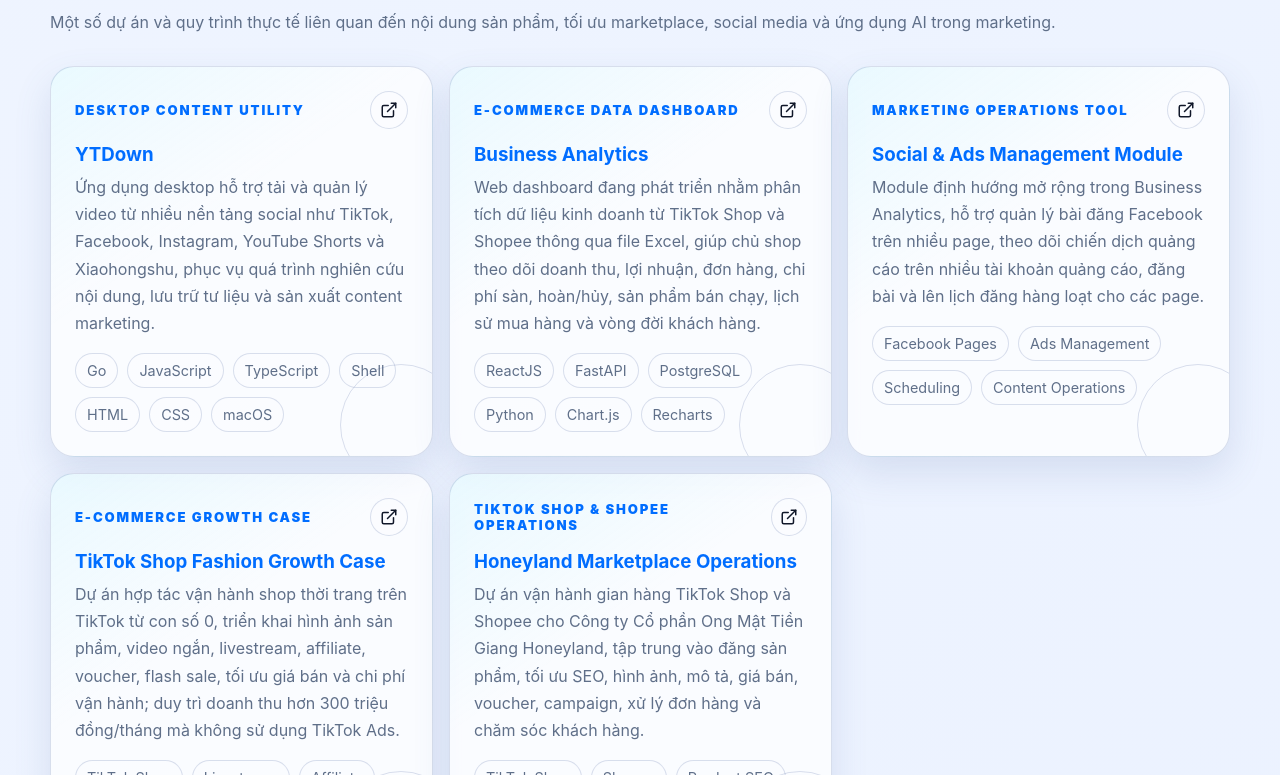
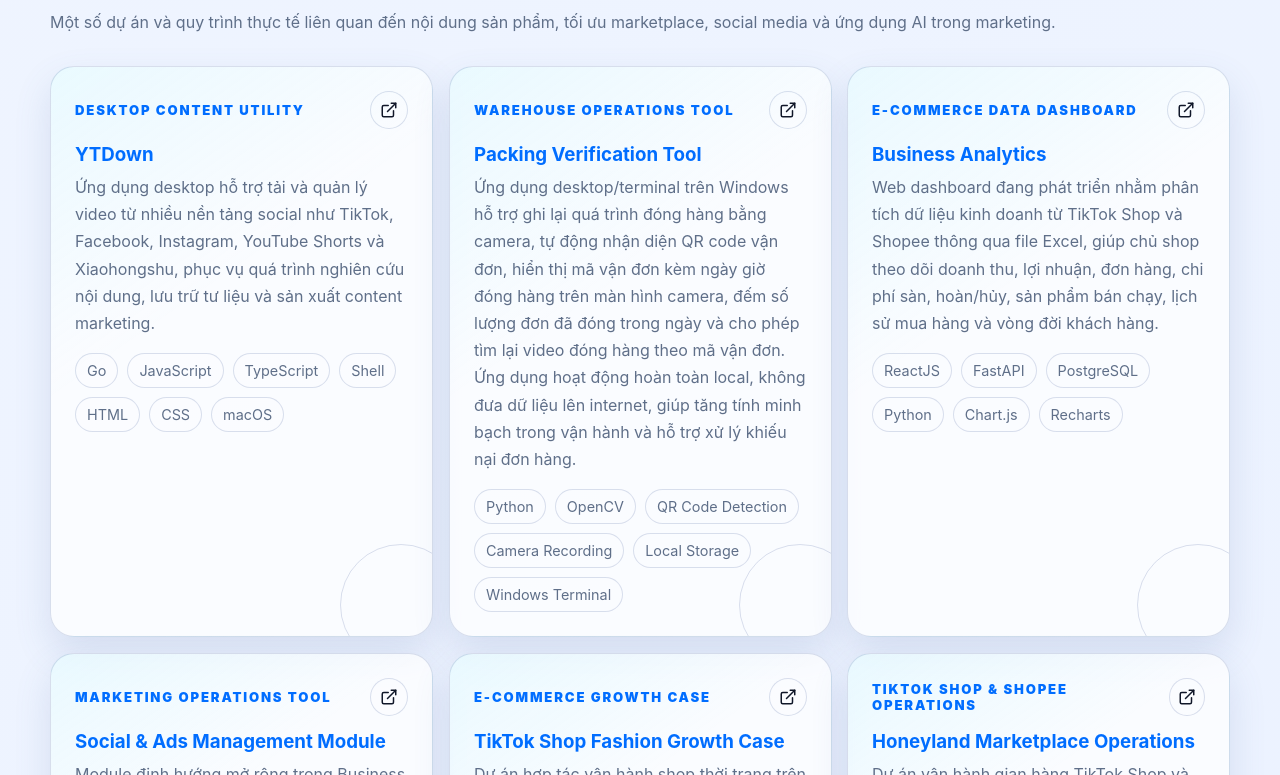
Before and after one commit to JustinNguyen9979/cv, a React (Vite) app: page / in a window 1280 px wide. Shown: the part 4345-5120 px from the top of the page. Built offline with nearby package versions, Linux system fonts and the light colour scheme.

Commit message:
thêm acking Verification Tool

```diff
--- a/src/data/cvData.js
+++ b/src/data/cvData.js
@@ -166,6 +166,14 @@
       url: 'https://github.com/JustinNguyen9979/YTDown',
     },
     {
+      name: 'Packing Verification Tool',
+      type: 'Warehouse Operations Tool',
+      description:
+        'Ứng dụng desktop/terminal trên Windows hỗ trợ ghi lại quá trình đóng hàng bằng camera, tự động nhận diện QR code vận đơn, hiển thị mã vận đơn kèm ngày giờ đóng hàng trên màn hình camera, đếm số lượng đơn đã đóng trong ngày và cho phép tìm lại video đóng hàng theo mã vận đơn. Ứng dụng hoạt động hoàn toàn local, không đưa dữ liệu lên internet, giúp tăng tính minh bạch trong vận hành và hỗ trợ xử lý khiếu nại đơn hàng.',
+      stack: ['Python', 'OpenCV', 'QR Code Detection', 'Camera Recording', 'Local Storage', 'Windows Terminal'],
+      url: '#',
+    },
+    {
       name: 'Business Analytics',
       type: 'E-commerce Data Dashboard',
       description:
```
